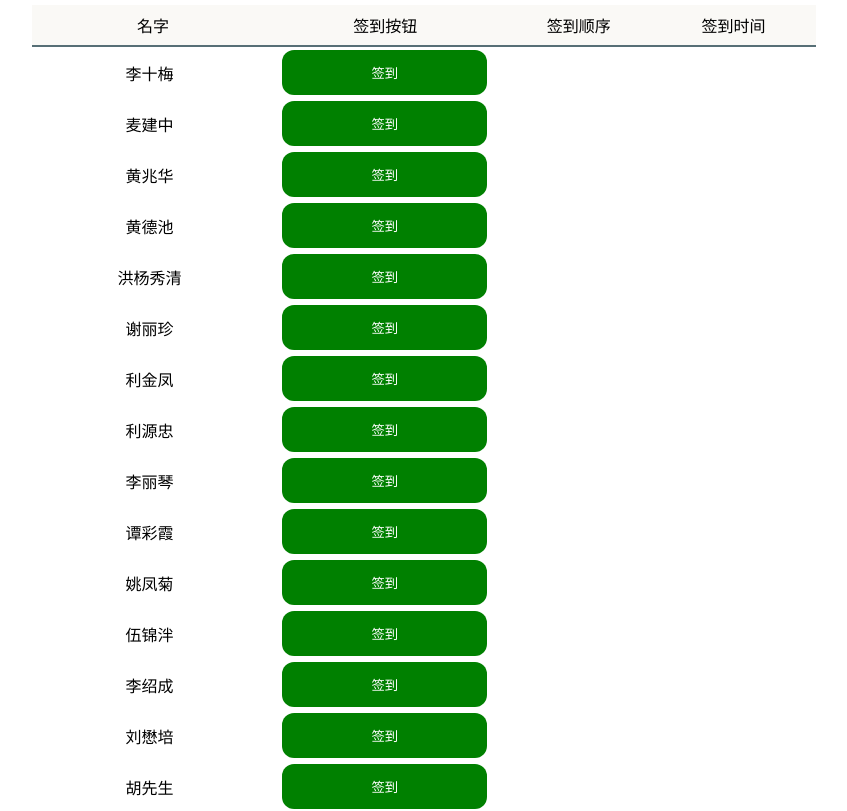
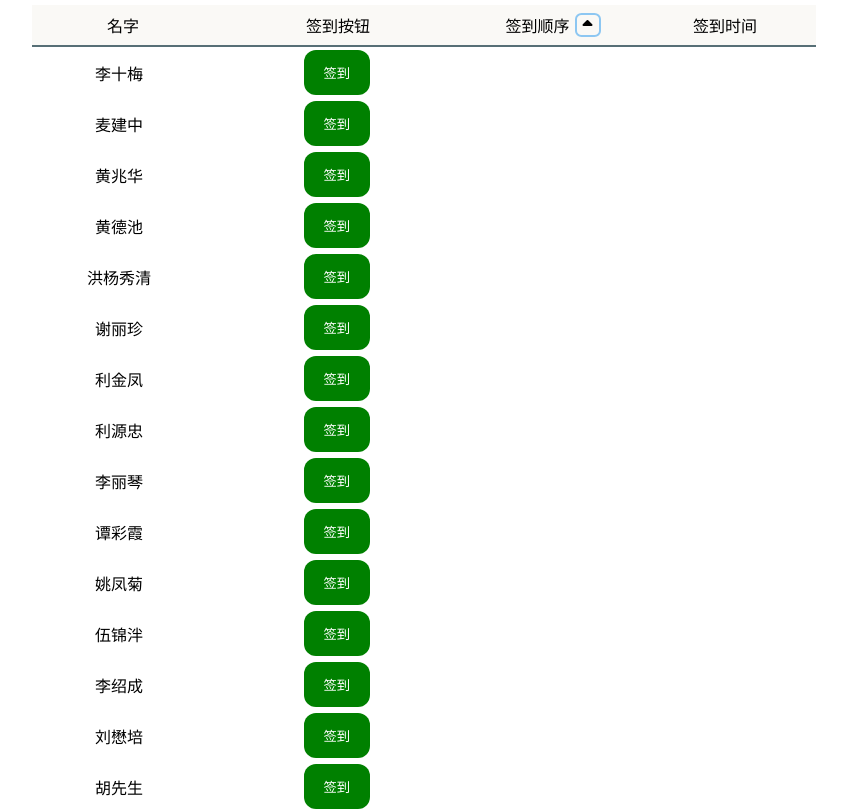
Before and after one commit to fjccblog/fjccWebsite, a React (Create React App) app in the folder frontend/: page /fjccWebsite/ng in a window 1280 px wide. Shown: the top 811 px of the page, without its empty margins (216-1063 px from the left). Built offline with nearby package versions, Linux system fonts and the light colour scheme; no server answers.

Commit message:
attendance modal initial

```diff
--- a/frontend/src/components/Northgate/Attendance.css
+++ b/frontend/src/components/Northgate/Attendance.css
@@ -17,7 +17,7 @@
 
 .AttendanceFormTitle {
   display: grid;
-  grid-template-columns: 1.5fr 1.5fr 1fr 1fr;
+  grid-template-columns: 1fr 1.5fr 1fr 1fr;
   padding: 8px 5px;
 }
 
@@ -28,7 +28,7 @@
 
 .AttendanceSinglePerson {
   display: grid;
-  grid-template-columns: 1.5fr 1.5fr 1fr 1fr;
+  grid-template-columns: 1fr 1.5fr 1fr 1fr;
   padding: 3px 0px;
 }
 
@@ -36,6 +36,18 @@
   display: flex;
   justify-content: center;
   align-items: center;
+}
+
+.AttendanceSortOrderBtn {
+  display: flex;
+  gap: 5px;
+  align-items: center;
+}
+
+.AttendanceSortOrderBtnArrow {
+  border: 2px solid var(--lightBlue);
+  padding: 1px 6px;
+  border-radius: 25%;
 }
 
 .checkInButton {
@@ -47,8 +59,12 @@
   margin: 0px 15px;
 }
 
-.checkInButton:hover {
-  cursor: pointer;
+.adminCantAttendReasonBtn {
+  border: 0px;
+  border-radius: 12px;
+  background-color: red;
+  color: white;
+  padding: 13px 20px;
 }
 
 .checkInOrder {
@@ -74,11 +90,6 @@
   margin: 0px 15px;
 }
 
-
-.AttendanceClearButton:hover {
-  cursor: pointer;
-}
-
 .HideAdminMenuButton {
   background-color: orange;
   color: white;
@@ -88,6 +99,6 @@
   margin: 0px 15px;
 }
 
-.HideAdminMenuButton:hover {
+.checkInButton:hover, .adminCantAttendReasonBtn:hover, .AttendanceClearButton:hover, .HideAdminMenuButton:hover {
   cursor: pointer;
 }
--- a/frontend/src/components/Northgate/Attendance.js
+++ b/frontend/src/components/Northgate/Attendance.js
@@ -1,4 +1,7 @@
 import React, {useState, useEffect, useRef} from 'react';
+import OpenModalButton from '../../context/OpenModalButton';
+import AttendanceReasonModal from './AttendanceReasonModal';
+
 import { NGPeople } from '../../data/Attendance/NGPeople';
 import './Attendance.css'
 
@@ -26,7 +29,7 @@ function Attendance() {
   // excel part
 
   // ------------ features in mind -------------
-  // sort by room number (default) and sort by time
+  // sort by room number (default) and sort by time (done)
   // drag and drop for admin override (?)
   // view old cookie
 
@@ -170,10 +173,9 @@ function Attendance() {
   useEffect(()=> {
     if (isArrSorted) {
       let newArr = [];
-      console.log("obj", cookieObj)
+
       let currCheckedPeople = Object.keys(cookieObj).sort((a,b)=>Number(cookieObj[a][0])-Number(cookieObj[b][0]));
 
-      console.log("curr sort",currCheckedPeople)
       // put checked in people at the beginning of array
       for (let i = 0 ; i < currCheckedPeople.length; i++) {
         let room = currCheckedPeople[i];
@@ -185,7 +187,7 @@ function Attendance() {
         let room = NGPeopleArr[i][0];
         if (cookieObj[room] === undefined || room >= 99900) newArr.push(NGPeopleArr[i])
       }
-      console.log("new Arr", newArr)
+
       setSortedArr(newArr)
     }
     else setSortedArr(NGPeopleArr)
@@ -200,7 +202,12 @@ function Attendance() {
           <div className='AttendanceFormTitle'>
             <div>名字</div>
             <div>签到按钮</div>
-            <div onClick={()=>setIsArrSorted(!isArrSorted)}>签到顺序</div>
+            <div onClick={()=>setIsArrSorted(!isArrSorted)} className='AttendanceSortOrderBtn'>
+              签到顺序
+              <div className='AttendanceSortOrderBtnArrow'>
+                {isArrSorted ? <i className="fas fa-caret-down"></i> : <i className="fas fa-caret-up"></i>}
+              </div>
+            </div>
             <div>签到时间</div>
           </div>
         </div>
@@ -211,9 +218,15 @@ function Attendance() {
               <div className='checkInName'>
                 {CHN_Name}
               </div>
-              <button onClick={()=> submitTime(room)} className='checkInButton'>
-                签到
-              </button>
+              <div>
+                <button onClick={()=> submitTime(room)} className='checkInButton'>
+                  签到
+                </button>
+                {isAdminMenuActive && <OpenModalButton
+                  modalComponent={<AttendanceReasonModal data = {[room, CHN_Name]}/>}
+                  buttonText={<i className ="fas fa-user-slash"></i>}
+                  customizeStyle = "adminCantAttendReasonBtn"/>}
+              </div>
               <div className='checkInOrder'>
                 {cookieObj[room] !== undefined
                   ? cookieObj[room][0] >= 99900 ? "已到" : cookieObj[room][0]
--- /dev/null
+++ b/frontend/src/components/Northgate/AttendanceReasonModal.css
@@ -0,0 +1,28 @@
+
+.AttendanceReasonModalContainer {
+  padding: 10px 50px;
+}
+
+.AttendanceExitBtnDiv {
+  display: flex;
+  justify-content: flex-end;
+}
+
+.ExitAttendanceReasonModalBtn {
+  background-color: transparent;
+  border: 5px solid var(--lightBlue);
+  border-radius: 50%;
+  padding: 8px 10px;
+  margin: 5px;
+}
+
+.AttendanceModalSubmitBtn {
+  display: block;
+  background-color: var(--lightBlue);
+  border: 0px;
+  color: white;
+  padding: 8px 10px;
+  border-radius: 10px;
+  margin-top: 10px;
+  cursor: pointer;
+}
--- /dev/null
+++ b/frontend/src/components/Northgate/AttendanceReasonModal.js
@@ -0,0 +1,28 @@
+import React from 'react';
+import { useModal } from '../../context/Modal';
+import './AttendanceReasonModal.css';
+
+function AttendanceReasonModal({data}) {
+
+  const { closeModal } = useModal();
+  let [room, CHN_Name] = data;
+
+  const submitReason = (room) => {
+
+  }
+
+  return (
+    <div className='AttendanceReasonModalContainer'>
+      {/* <div className='AttendanceExitBtnDiv'>
+        <button onClick={()=>closeModal()} className='ExitAttendanceReasonModalBtn'>
+          <i className="fas fa-times"></i>
+        </button>
+      </div> */}
+      <h3>不能參加聚會的原因？</h3>
+      <input placeholder='其他原因' />
+      <button onClick={()=>submitReason(room)} className='AttendanceModalSubmitBtn'>提交</button>
+    </div>
+  )
+}
+
+export default AttendanceReasonModal;
```
